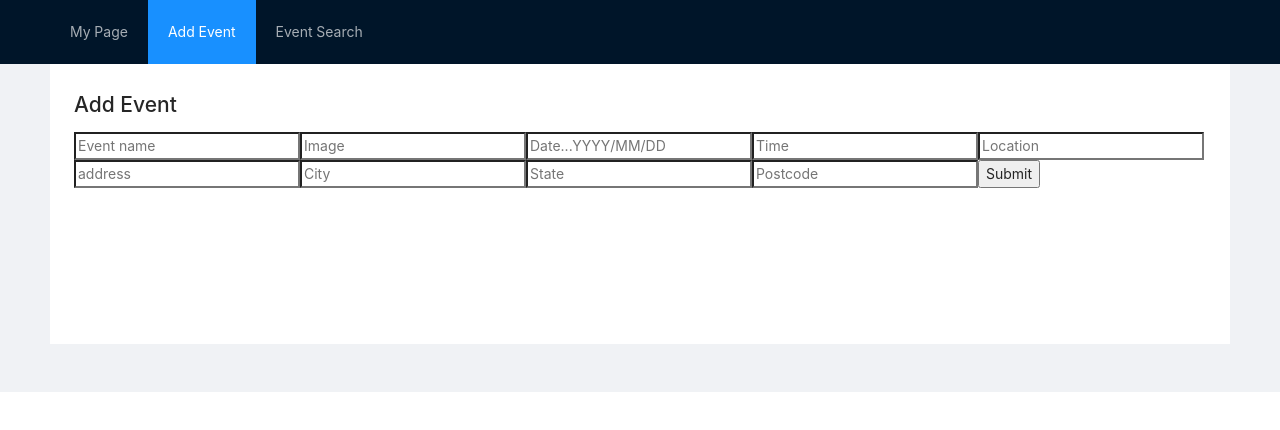
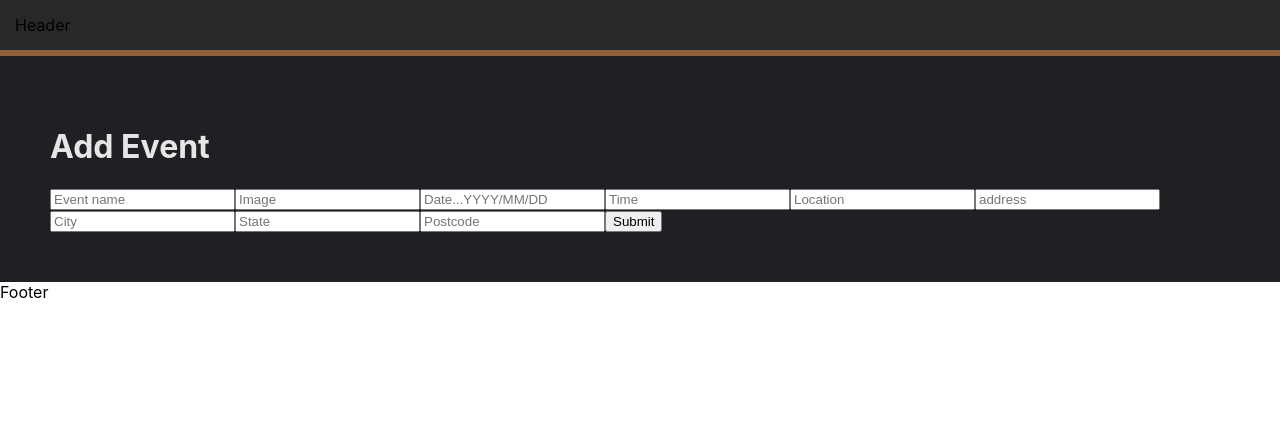
Before and after one commit to hptran7/EventMaster, a React (Create React App) app in the folder client/: page /add-event in a window 1280 px wide. Shown: the top 430 px of the page. Built offline with nearby package versions, Linux system fonts and the light colour scheme.

Commit message:
styling API page

```diff
--- a/client/src/components/BaseLayout.js
+++ b/client/src/components/BaseLayout.js
@@ -1,27 +1,24 @@
 import { React } from 'react'
-import { Layout, Menu, Breadcrumb } from 'antd';
+
 import '../css/index.css';
-import "antd/dist/antd.css"
 
-const { Header, Content, Footer } = Layout;
+
+
 function BaseLayout(props){
 
 
     return(
-        <Layout className="layout">
-        <Header>
-          <div className="logo" />
-          <Menu theme="dark" mode="horizontal" defaultSelectedKeys={['2']}>
-            <Menu.Item key="1"><a href="/">My Page</a></Menu.Item>
-            <Menu.Item key="2">Add Event</Menu.Item>
-            <Menu.Item key="3">Event Search</Menu.Item>
-          </Menu>
-        </Header>
-        <Content style={{ padding: '0 50px' }}>
-          <div className="site-layout-content">{props.children}</div>
-        </Content>
-        <Footer style={{ textAlign: 'center' }}></Footer>
-      </Layout>
+      <div>
+      <header>
+          Header
+      </header>
+      <div className="Content">
+      {props.children}
+      </div>
+      <footer>
+        Footer
+      </footer>
+      </div>
     )
 }
 
--- a/client/src/components/EventApi.js
+++ b/client/src/components/EventApi.js
@@ -1,9 +1,12 @@
 import Axios from 'axios'
 import React, {useState, useEffect} from 'react'
 import axios from 'axios'
-import { Card } from 'antd';
+import "../css/eventapi.css"
 
-const { Meta } = Card;
+
+
+
+
 
 function EventApi(){
 
@@ -17,29 +20,28 @@ function EventApi(){
         setEvents(events.data._embedded.events)
     }
 
-    const eventItem = events.map((event)=>{
-        // return <li>
-        //     <img src={event.images[6].url}/>
-        //     <div>{event.name}</div>
-        //     <button>Detail</button>
-        //     </li>
-        return <Card
-        hoverable
-        style={{ width: 350 }}
-        cover={<img alt="example" src={event.images[6].url} />}
-      >
-        <Meta title={event.name} description="" />
-        <button>Detail</button>
-      </Card>
+
+    const eventItem = events.map((event,index)=>{
+      return <div className="card" key={index}>
+          <div className="projectImageWrapper">
+        <img className="screenshot" src={event.images[2].url}/>
+      </div>
+      <div className="cardBody">
+        <p>{event.name}</p>
+        <button className="btn">Detail</button>
+
+
+      </div>
+    </div>
 
     })
 
     return(
         <div>
             <h1>Event Api</h1>
-            <ul>
+            <div className="grid-api">
                 {eventItem}
-            </ul>
+            </div>
         </div>
     )
 }
--- /dev/null
+++ b/client/src/css/eventapi.css
@@ -0,0 +1,77 @@
+/*** VARIABLES / COLORS ***/
+:root {
+    --background: #202024;
+    --main-grey: rgba(17, 17, 17, 0.9);
+    --secondary-grey: rgba(17, 17, 17, 0.9);
+    --light-grey: #3c3c44;
+    --gold: #965f33;
+    --offWhite: #e6e6e6;
+    --hover: rgba(255, 255, 255, 0.25);
+  }
+h1{
+    color: var(--offWhite)
+}
+.grid-api{
+    display:grid;
+    grid-template-columns: 1fr 1fr 1fr 1fr;
+    grid-gap: 1rem;
+    grid-auto-rows: 500px;
+}
+p{
+    font-size: 1rem;
+    color: var(--offWhite);
+}
+
+.card {
+    width: 304px;
+
+  }
+
+.cardTitle {
+    font-size: 3rem;
+    content: red;
+  }
+
+.cardBody {
+    padding: 6px;
+    width: 285px;
+    min-height: 130px ;
+    border: 2px solid var(--light-grey);
+    border-radius: 0 0 10px 10px;
+    display: flex;
+    flex-direction: column;
+    justify-content: center;
+    align-items: center;
+  }
+
+.projectImageWrapper {
+    width: 300px;
+    height: 300px;
+  }
+
+.projectImageWrapper img {
+    border-radius: 10px 10px 0 0;
+  }
+
+.screenshot {
+    height: 100%;
+    width: 100%;
+  }
+
+.cardTitle {
+    text-align: center;
+    font-weight: bold;
+    margin: 10px;
+  }
+.btn{
+    cursor: pointer;
+    background: var(--secondary-grey);
+    border: 2px solid var(--offWhite);
+    color: var(--offWhite);
+    padding: 0.5em;
+    font-size: 1em;
+    border-radius: 5px;
+    transition: 0.2s ease-in;
+    animation-duration: 1.6s;
+    text-align: center;
+}
--- a/client/src/css/index.css
+++ b/client/src/css/index.css
@@ -1,16 +1,9 @@
-.site-layout-content {
-    min-height: 280px;
-    padding: 24px;
-    background: #fff;
-  }
-  #components-layout-demo-top .logo {
-    float: left;
-    width: 120px;
-    height: 31px;
-    margin: 16px 24px 16px 0;
-    background: rgba(255, 255, 255, 0.3);
-  }
-  .ant-row-rtl #components-layout-demo-top .logo {
-    float: right;
-    margin: 16px 0 16px 24px;
-  }
+.Content{
+  padding: 50px;
+  background: #202024;
+}
+header{
+  border-bottom: 6px solid var(--gold);
+  padding: 15px;
+  background-color:  rgba(17, 17, 17, 0.9);
+}
```
